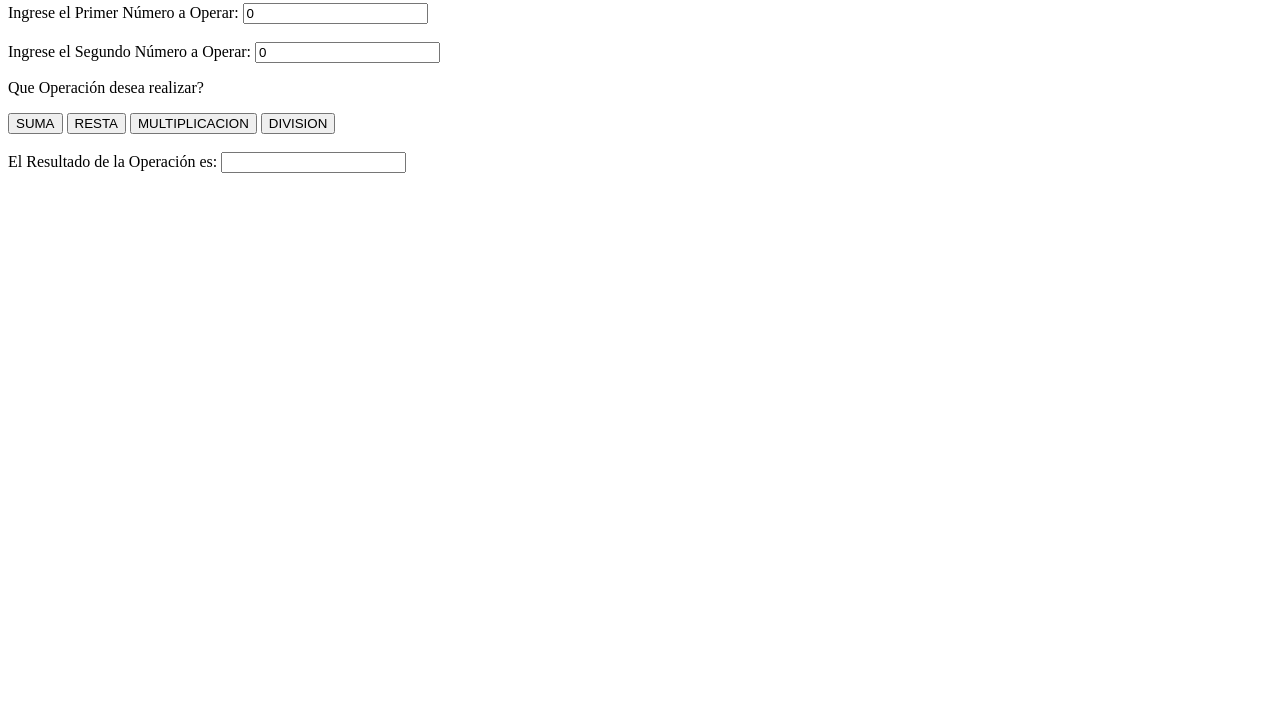
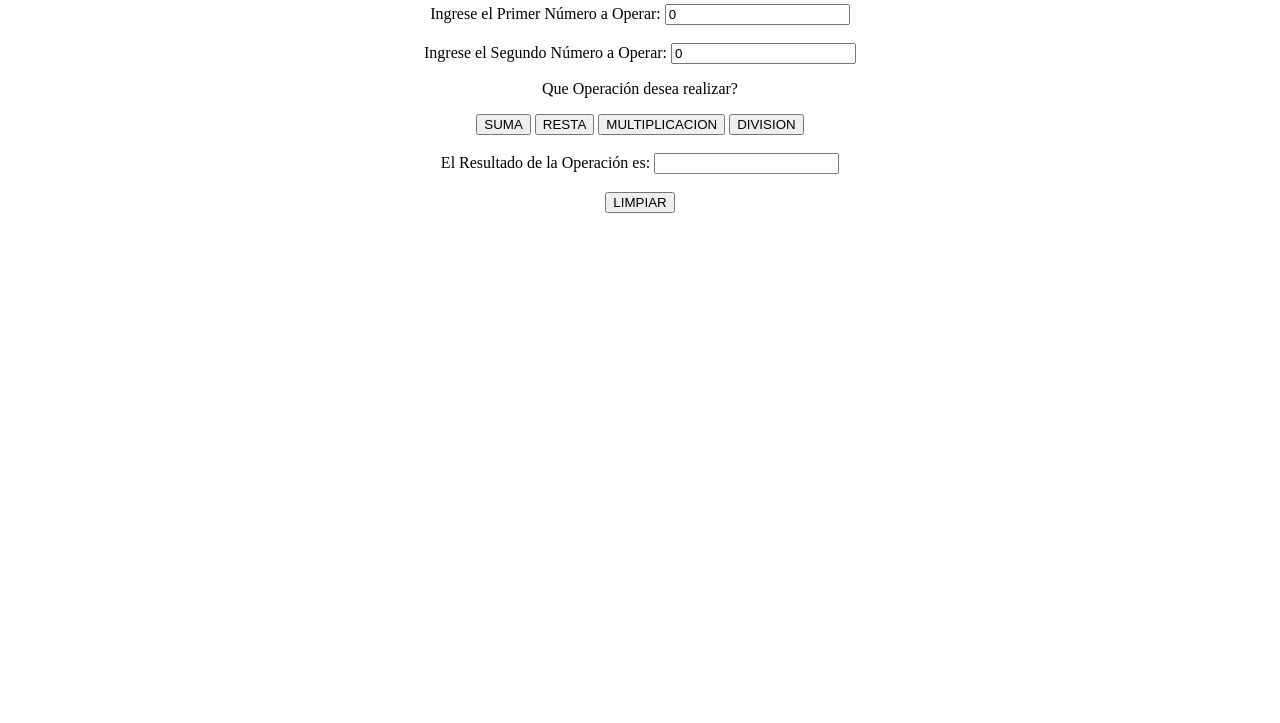
Before and after one commit to AngelPerezCoder2020/Resolucion_de_problemas, a plain HTML site: page index.html in a window 1280 px wide. Shown: the part 77-800 px from the top of the page. Drawn offline with Linux system fonts and the light colour scheme.

Commit message:
se agregó un nuevo boton

```diff
--- a/diseño.css
+++ b/diseño.css
@@ -10,3 +10,7 @@ form
 {
   margin:0 auto;
 }
+form
+{
+    text-align: center;
+}
--- a/funciones.js
+++ b/funciones.js
@@ -42,3 +42,13 @@ function div()
  c = a / b;
 document.getElementById("c").value = c;
 }
+
+if(document.getElementById("a").value=="")
+{
+    document.getElementById("a").value = 0;
+}
+
+if(document.getElementById("b").value=="")
+{
+    document.getElementById("b").value = 0;
+}
--- a/index.html
+++ b/index.html
@@ -4,16 +4,17 @@
     <meta charset="UTF-8">
     <meta name="viewport" content="width=device-width, initial-scale=1.0">
     <title>Resolucion de Problemas</title>
+    <link type="text/css" href="diseño.css" rel="stylesheet">
 </head>
 <body>
     <h1>Resolución de Problemas</h1>
  <form>
      <label for="a">Ingrese el Primer Número a Operar: </label>
-     <input type="number" id="a" name="a" value="0">
+     <input type="number" id="a" name="a">
 <br>
 <br>
      <label for="b">Ingrese el Segundo Número a Operar: </label>
-     <input type="number" id="b" name="b" value="0">
+     <input type="number" id="b" name="b">
 <br>
 <p>Que Operación desea realizar?</p>
      <input type="button" id="suma" name="suma" value="SUMA" onclick="add()"></button>
@@ -23,6 +24,8 @@
 <br><br>
      <label for="c">El Resultado de la Operación es: </label>
      <input type="number" id="c" name="c">
+<br><br>
+     <input type="button" id="limpiar" name="limpiar" value="LIMPIAR" onclick="clean()">
  </form>
  <script src="funciones.js"></script>
 </body>
```
